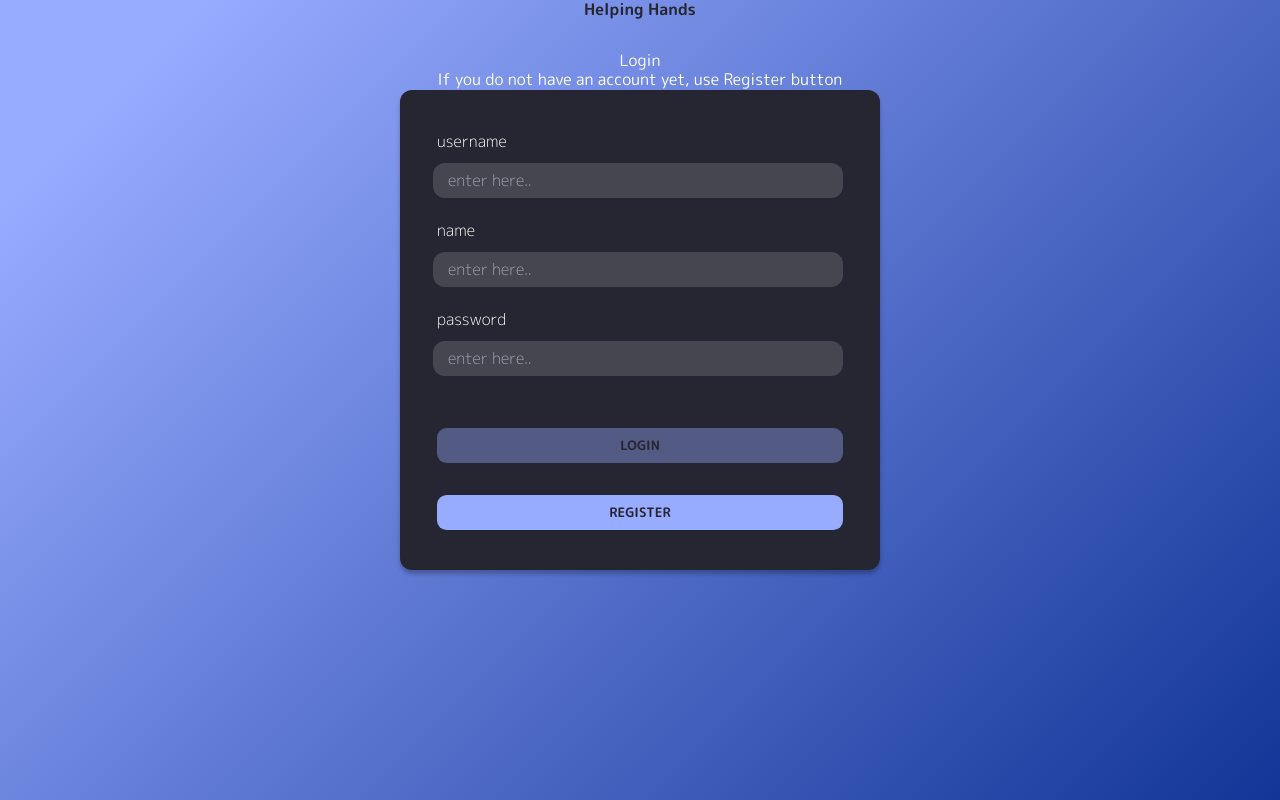
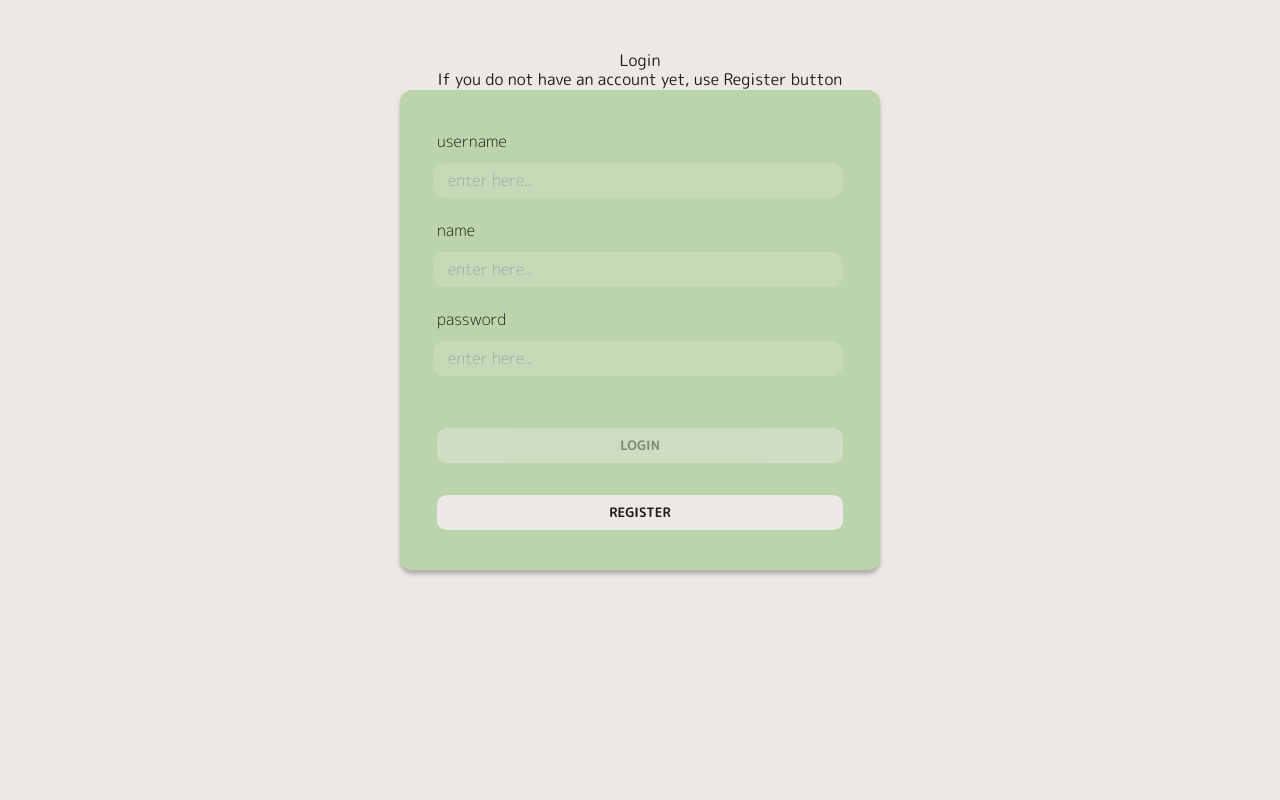
Before and after one commit to sopra-fs24-group-19/c, a React (Create React App) app: page /login in a window 1280 px wide. Built offline with nearby package versions, Linux system fonts and the light colour scheme.

Commit message:
added beige background color and green for login and signup

```diff
--- a/src/components/views/Login.tsx
+++ b/src/components/views/Login.tsx
@@ -83,7 +83,7 @@ const Login = () => {
   return (
     <BaseContainer>
       <div className="login container">
-        <h1>Login</h1>
+        <h1 style={{ color: '#201d18' }}>Login</h1>
         <h5>If you do not have an account yet, use Register button</h5>
         <div className="login form">
           <FormField
--- a/src/styles/_theme.scss
+++ b/src/styles/_theme.scss
@@ -8,10 +8,10 @@
    feel free to play around with these and see what other look you can come up with! :D
 */
 
-$accent: #97ABFF;
-$accentDark: #123597;
-$textColor: white;
-$background: #262632;
+$accent: #ebe8e5;
+$accentDark: #ebe8e5;
+$textColor: #201d18;
+$background: #ebe8e5;
 
 /* some constants */
 
--- a/src/styles/index.scss
+++ b/src/styles/index.scss
@@ -14,6 +14,7 @@ body {
   min-height: 100vh;
   font-family: $fontDefault;
   background-image: linear-gradient(135deg, $accent 10%, $accentDark 100%);
+  background-color: $background;
 }
 
 input,
--- a/src/styles/views/Login.scss
+++ b/src/styles/views/Login.scss
@@ -20,7 +20,7 @@
     padding-left: 37px;
     padding-right: 37px;
     border-radius: 0.75em;
-    background-color: $background;
+    background-color: #bbd4ac;
     transition: opacity 0.5s ease, transform 0.5s ease;
     box-shadow: $dropShadow;
   }
@@ -37,10 +37,10 @@
     border-radius: 0.75em;
     margin-bottom: 20px;
     background: transparentize(white, 0.85);
-    color: $textColor;
+    color: #201d18;
   }
   &.label {
-    color: $textColor;
+    color: #201d18;
     margin-bottom: 10px;
     text-transform: lowercase;
     font-weight: 300;
@@ -49,5 +49,9 @@
     display: flex;
     justify-content: center;
     margin-top: 2em;
+
+    button {
+      color: #201d18; // dark brown
+    }
   }
 }
--- a/src/styles/views/Register.scss
+++ b/src/styles/views/Register.scss
@@ -20,7 +20,7 @@
     padding-left: 37px;
     padding-right: 37px;
     border-radius: 0.75em;
-    background-color: $background;
+    background-color: #bbd4ac;
     transition: opacity 0.5s ease, transform 0.5s ease;
     box-shadow: $dropShadow;
   }
@@ -37,10 +37,10 @@
     border-radius: 0.75em;
     margin-bottom: 20px;
     background: transparentize(white, 0.85);
-    color: $textColor;
+    color: #201d18;
   }
   &.label {
-    color: $textColor;
+    color: #201d18;
     margin-bottom: 10px;
     text-transform: lowercase;
     font-weight: 300;
@@ -49,5 +49,9 @@
     display: flex;
     justify-content: center;
     margin-top: 2em;
+
+    button {
+      color: #201d18; // dark brown
+    }
   }
 }
```
